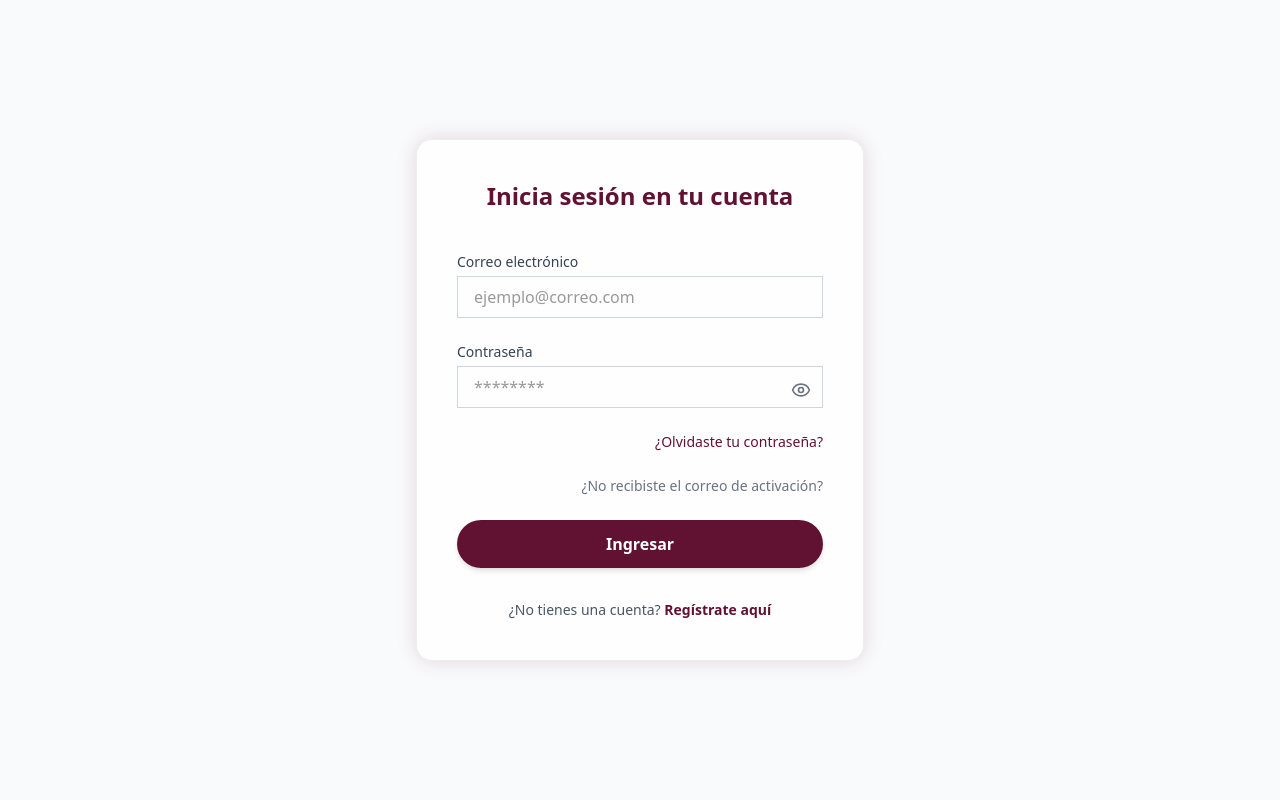
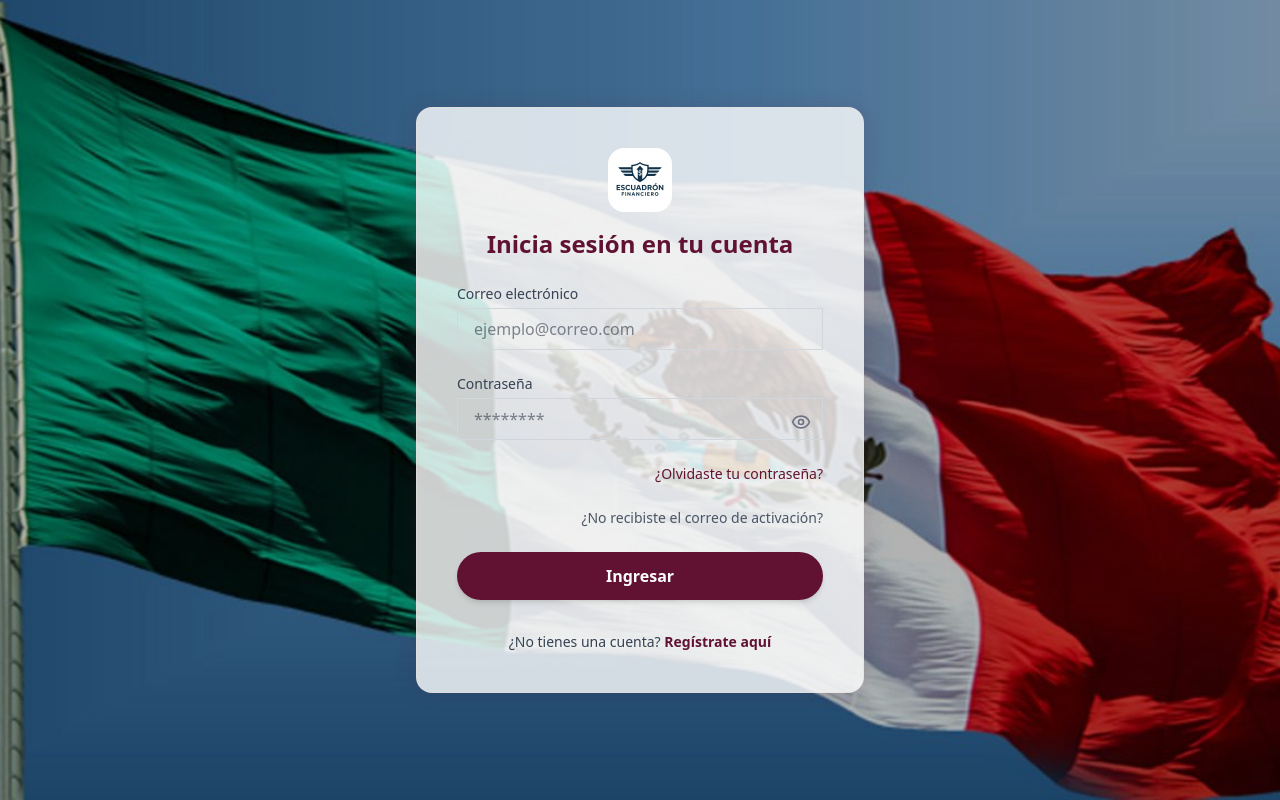
Before and after one commit to ElderL99/escuadronFinanciero-Front, a React (Vite) app: page /login in a window 1280 px wide. Built offline with nearby package versions, Linux system fonts and the light colour scheme; no server answers.

Commit message:
Diseno login page implementado

```diff
--- a/src/pages/Login/page.jsx
+++ b/src/pages/Login/page.jsx
@@ -7,6 +7,9 @@ import InputField from "../../components/InputField";
 import { Eye, EyeOff } from "lucide-react";
 import toast from "react-hot-toast";
 import ResendActivationModal from "../../components/auth/ResendActivationModal";
+import bandera from "../../public/bandera.jpg";
+import logo from "../../public/logo.jpeg";
+import { Link } from "react-router-dom";
 
 export default function LoginPage() {
   const { login, loading, error } = useAuth();
@@ -60,26 +63,39 @@ export default function LoginPage() {
   return (
     <section
       className="min-h-screen flex items-center justify-center bg-[#F9FAFB]
-      bg-[radial-gradient(ellipse_at_center,var(--tw-gradient-stops))]
-      from-[#fdf8f3] via-[#f9f7f5] to-[#f4f0eb] p-6"
+  bg-[radial-gradient(ellipse_at_center,var(--tw-gradient-stops))]
+  from-[#fdf8f3] via-[#f9f7f5] to-[#f4f0eb]
+  p-6 bg-no-repeat bg-cover bg-center relative"
+      style={{ backgroundImage: `url(${bandera})` }}
     >
+      {/* 👉 Capa oscura ligera */}
+      <div className="absolute inset-0 bg-black/30"></div>
+
       <div
-        className="w-full max-w-md bg-white/80 backdrop-blur-md border border-[#e8e2dc]/60
-        shadow-[0_0_20px_rgba(97,18,50,0.15)] rounded-2xl p-8 sm:p-10 transition-all hover:shadow-lg"
+        className="relative z-10 w-full max-w-md bg-white/80
+    border border-[#e8e2dc]/60 shadow-[0_0_20px_rgba(97,18,50,0.15)]
+    rounded-2xl p-8 sm:p-10 transition-shadow hover:shadow-lg"
       >
-        <h1 className="text-2xl font-bold text-center text-[#611232] mb-10">
-          Inicia sesión en tu cuenta
-        </h1>
+        <div className="flex flex-col items-center mb-6">
+          <Link to="/" className="mb-4 hover:opacity-90 transition">
+            <img src={logo} alt="Logo" className="h-16 w-auto rounded-2xl" />
+          </Link>
+
+          <h1 className="text-2xl font-bold text-center text-[#611232]">
+            Inicia sesión en tu cuenta
+          </h1>
+        </div>
 
         <form
           onSubmit={handleSubmit(onSubmit)}
-          className="space-y-6 text-black/80"
+          className="space-y-6 text-gray-900"
         >
           {/* Email */}
           <InputField
             label="Correo electrónico"
             type="email"
             placeholder="ejemplo@correo.com"
+            className="text-gray-900 placeholder:text-gray-500"
             register={(name) =>
               register(name, {
                 required: "El correo es obligatorio",
@@ -99,6 +115,7 @@ export default function LoginPage() {
               label="Contraseña"
               type={showPassword ? "text" : "password"}
               placeholder="********"
+              className="text-gray-900 placeholder:text-gray-500"
               name="password"
               register={(name) =>
                 register(name, {
@@ -120,19 +137,18 @@ export default function LoginPage() {
           <p
             onClick={() => !loading && navigate("/recover-password")}
             className={clsx(
-              "text-sm text-[#611232] hover:underline text-right cursor-pointer",
-              loading && "cursor-not-allowed opacity-50"
+              "text-sm text-[#611232] font-medium hover:underline text-right cursor-pointer",
+              loading && "cursor-not-allowed opacity-50",
             )}
           >
             ¿Olvidaste tu contraseña?
           </p>
 
-          {/* Enlace para reenviar activación */}
           <p
             onClick={() => !loading && setIsModalOpen(true)}
             className={clsx(
-              "text-sm text-gray-500 hover:text-[#611232] hover:underline text-right cursor-pointer mt-1",
-              loading && "cursor-not-allowed opacity-50"
+              "text-sm text-gray-600 font-medium hover:text-[#611232] hover:underline text-right cursor-pointer mt-1",
+              loading && "cursor-not-allowed opacity-50",
             )}
           >
             ¿No recibiste el correo de activación?
@@ -142,23 +158,23 @@ export default function LoginPage() {
             type="submit"
             disabled={loading}
             className={clsx(
-              "w-full py-3 text-white font-semibold rounded-full shadow-md transition-all",
+              "w-full py-3 text-white font-semibold rounded-full shadow-md transition-colors",
               loading
                 ? "bg-[#611232]/70 cursor-not-allowed"
-                : "bg-[#611232] hover:bg-[#7a1b3a]"
+                : "bg-[#611232] hover:bg-[#7a1b3a]",
             )}
           >
             {loading ? "Ingresando..." : "Ingresar"}
           </button>
         </form>
 
-        <p className="text-center text-sm text-gray-600 mt-8">
+        <p className="text-center text-sm text-gray-700 mt-8">
           ¿No tienes una cuenta?{" "}
           <button
             onClick={() => !loading && navigate("/register")}
             className={clsx(
-              "text-[#611232] font-semibold hover:underline",
-              loading && "cursor-not-allowed opacity-50"
+              "text-[#611232] font-semibold hover:underline underline-offset-2",
+              loading && "cursor-not-allowed opacity-50",
             )}
             disabled={loading}
           >
```
